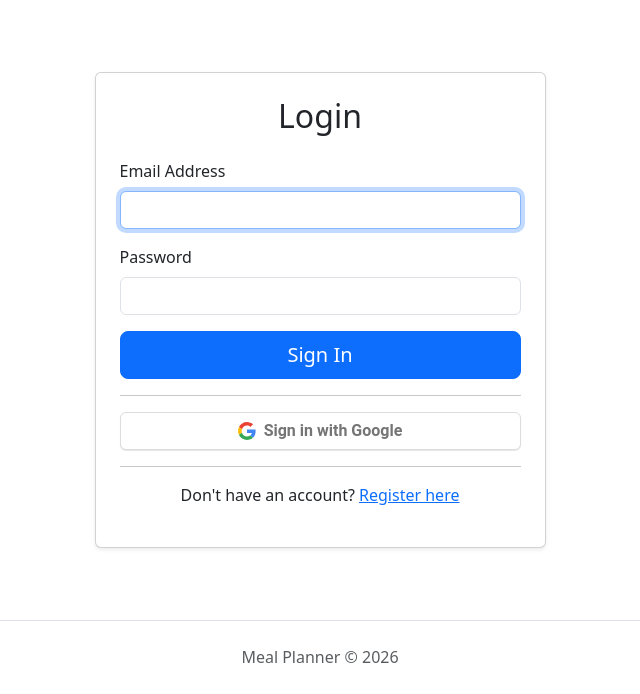
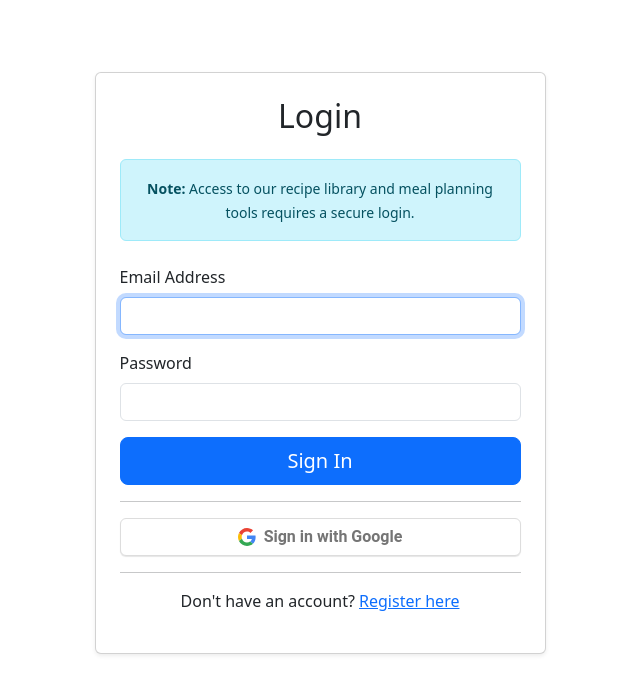
Before and after one commit to djbakerman/meal_planner, a PHP site: template web/templates/auth/login.php in a window 1280 px wide. Shown: the part 56-750 px from the top of the page, without its empty margins (320-960 px from the left). Before the commit the page ends 719 px from the top, so only its background shows below. Run offline with PHP 8.4, Linux system fonts and the light colour scheme; the template is opened without the code that fills it, so the values that code supplies are empty; some libraries are stand-ins or nearby versions.

Commit message:
UI: Add login requirement messaging to help users understand access control

```diff
--- a/web/templates/auth/login.php
+++ b/web/templates/auth/login.php
@@ -3,6 +3,13 @@
         <div class="card shadow-sm">
             <div class="card-body p-4">
                 <h2 class="text-center mb-4">Login</h2>
+
+                <div class="alert alert-info text-center mb-4">
+                    <small>
+                        <strong>Note:</strong> Access to our recipe library and meal planning tools requires a secure
+                        login.
+                    </small>
+                </div>
 
                 <form action="<?= url('/login') ?>" method="POST">
                     <div class="mb-3">
--- a/web/templates/help/index.php
+++ b/web/templates/help/index.php
@@ -13,7 +13,9 @@
                     <div>
                         <h2 class="h3 fw-bold mb-3">Manage Catalogs</h2>
                         <p>Your journey starts with recipes. Use <strong>Catalogs</strong> to organize recipes from
-                            different sources (e.g., "Web Scrape", "Grandma's Cookbook").</p>
+                            different sources (e.g., "Web Scrape", "Grandma's Cookbook").
+                            <br><span class="badge bg-info text-dark mt-2">Note: Login required to view/edit</span>
+                        </p>
                         <ul class="list-unstyled">
                             <li class="mb-2">✅ <strong>Import:</strong> Upload <code>.json</code> recipe files directly
                                 on the <a href="<?= url('/catalogs') ?>">Catalogs page</a>.</li>
--- a/web/templates/home/index.php
+++ b/web/templates/home/index.php
@@ -42,7 +42,8 @@
                     <div class="card-body">
                         <h5 class="card-title">🍲 Browse Recipes</h5>
                         <p class="card-text">View and manage your digitized recipes from cookbooks.</p>
-                        <a href="<?= url('/recipes') ?>" class="btn btn-primary">Browse Recipes</a>
+                        <a href="<?= url('/recipes') ?>" class="btn btn-primary">Browse Recipes <small
+                                class="text-light opacity-75">(Login Required)</small></a>
                     </div>
                 </div>
             </div>
```
